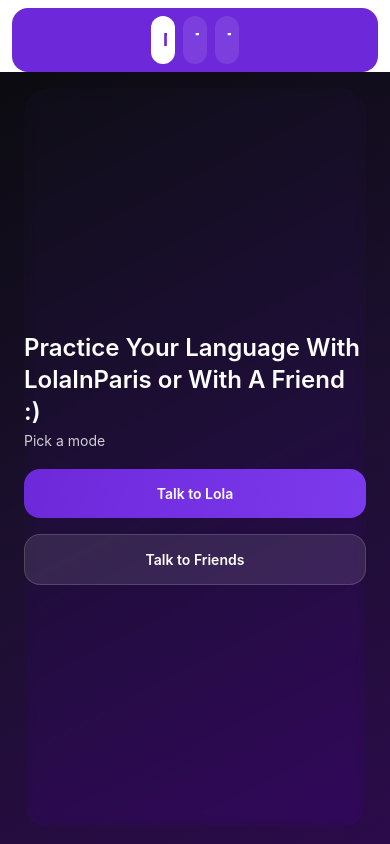
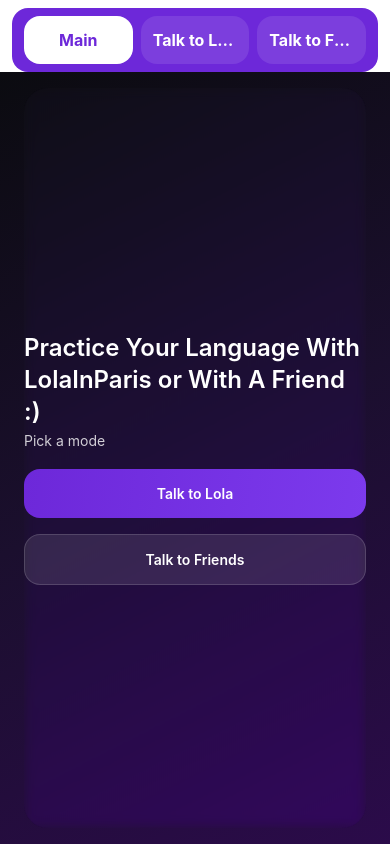
Before and after one commit to StewieTech/Pariss, a React Native app in the folder expo-app/: screen / in a window 390 px wide. Built offline with nearby package versions, Linux system fonts and the light colour scheme.

Commit message:
Fixed NavBar

```diff
--- a/expo-app/app/components/NavBar.tsx
+++ b/expo-app/app/components/NavBar.tsx
@@ -3,20 +3,36 @@ import { View, Text, TouchableOpacity } from 'react-native';
 import { BlurView } from 'expo-blur';
 const BV: any = BlurView;
 
-export default function NavBar({ current, onNav }: { current: string; onNav: (s: any) => void }) {
+export default function NavBar({
+  current,
+  onNav,
+}: {
+  current: string;
+  onNav: (s: any) => void;
+}) {
   const tab = (key: string, label: string) => {
     const active = current === key;
+
     return (
       <TouchableOpacity
         key={key}
         testID={`nav-${key}`}
         onPress={() => onNav(key)}
-        className={`mx-1 flex-shrink basis-0 px-3 py-2 rounded-2xl items-center justify-center ${
-          active ? 'bg-white text-brand-600' : 'bg-white/10'
-        }`}
+        className={[
+          // ✅ force equal width
+          'flex-1 min-w-0',
+          // ✅ shape + spacing
+          'px-3 py-3 rounded-2xl items-center justify-center',
+          // ✅ active/inactive bg
+          active ? 'bg-white' : 'bg-white/10',
+        ].join(' ')}
+        activeOpacity={0.85}
       >
         <Text
-          className={`px-1 py-0.5 text-center text-lg font-bold ${active ? 'text-brand-600' : 'text-white'}`}
+          className={[
+            'text-center text-base font-bold',
+            active ? 'text-brand-600' : 'text-white',
+          ].join(' ')}
           numberOfLines={1}
         >
           {label}
@@ -26,9 +42,13 @@ export default function NavBar({ current, onNav }: { current: string; onNav: (s:
   };
 
   return (
-    // big bubbly purple nav with three evenly spaced options
-    <BV intensity={30} tint="dark" className="mx-3 mt-2 rounded-2xl overflow-hidden bg-brand-600">
-      <View className="flex-row items-center justify-center px-3 py-2">
+    <BV
+      intensity={30}
+      tint="dark"
+      className="mx-3 mt-2 rounded-2xl overflow-hidden bg-brand-600"
+    >
+      {/* ✅ w-full + gap + no justify-center */}
+      <View className="w-full flex-row items-center gap-2 px-3 py-2">
         {tab('main', 'Main')}
         {tab('pve', 'Talk to Lola')}
         {tab('pvp', 'Talk to Friends')}
```
